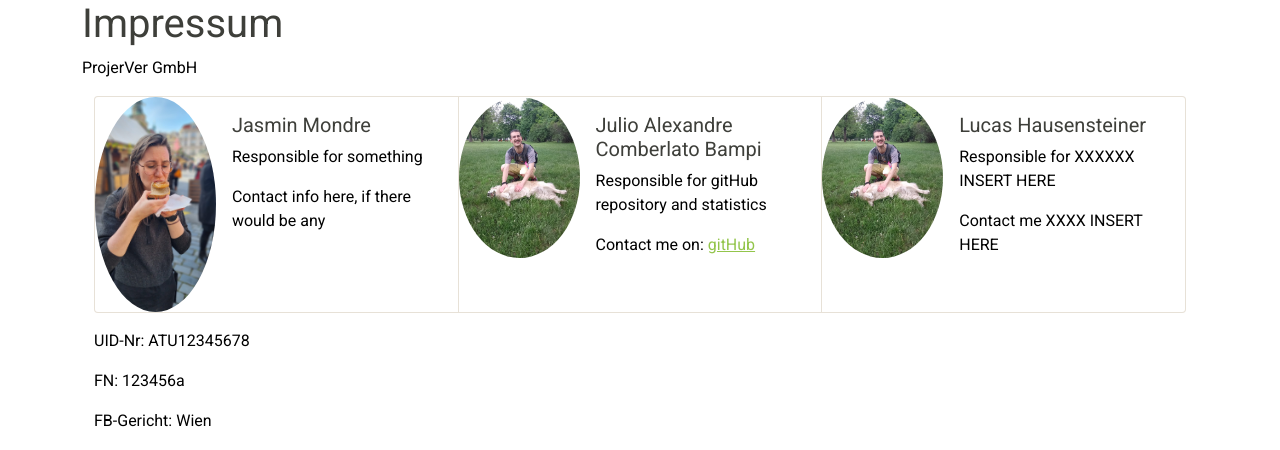
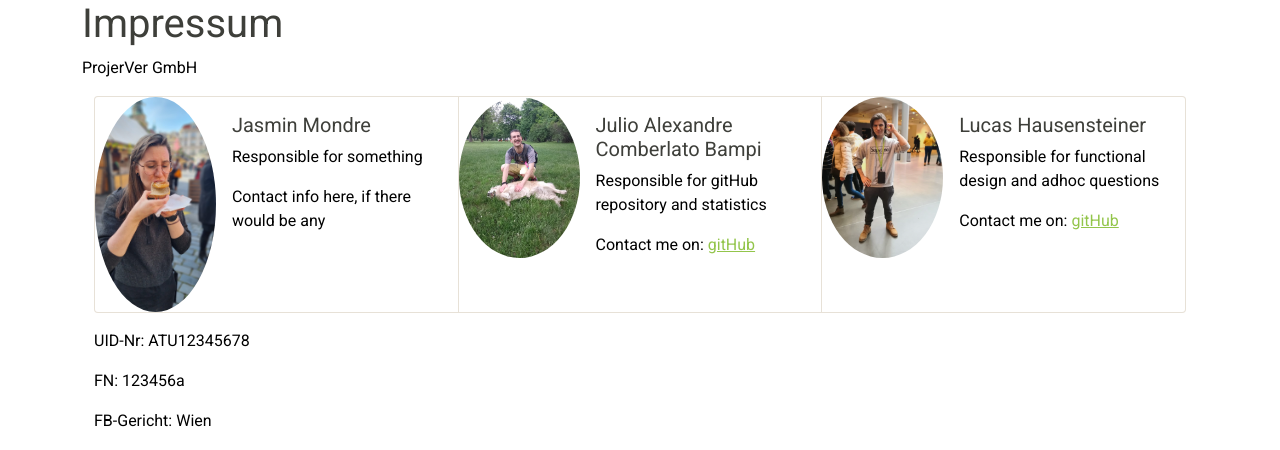
Before and after one commit to juliusBam/ProjerVer, a PHP site: page /impressum.php in a window 1280 px wide. Shown: the part 58-508 px from the top of the page. Run offline with PHP 8.4, Linux system fonts and the light colour scheme; some libraries are stand-ins or nearby versions.

Commit message:
change lucas picture

```diff
--- a/php/impressum.php
+++ b/php/impressum.php
@@ -38,13 +38,13 @@
         <div class="card mb-3" style="max-width: 540px;">
             <div class="row g-0">
                 <div class="col-md-4">
-                    <img src="../img/julio.jpg" class="img-fluid rounded-circle" alt="image">
+                    <img src="../img/lucas.jpg" class="img-fluid rounded-circle" alt="image">
                 </div>
                 <div class="col-md-8">
                     <div class="card-body">
                         <h5 class="card-title">Lucas Hausensteiner</h5>
-                        <p class="card-text">Responsible for XXXXXX INSERT HERE</p>
-                        <p class="card-text">Contact me XXXX INSERT HERE </p>
+                        <p class="card-text">Responsible for functional design and adhoc questions</p>
+                        <p class="card-text">Contact me on: <a href="https://github.com/lucasHausi">gitHub</a></p>
                     </div>
                 </div>
             </div>
```
